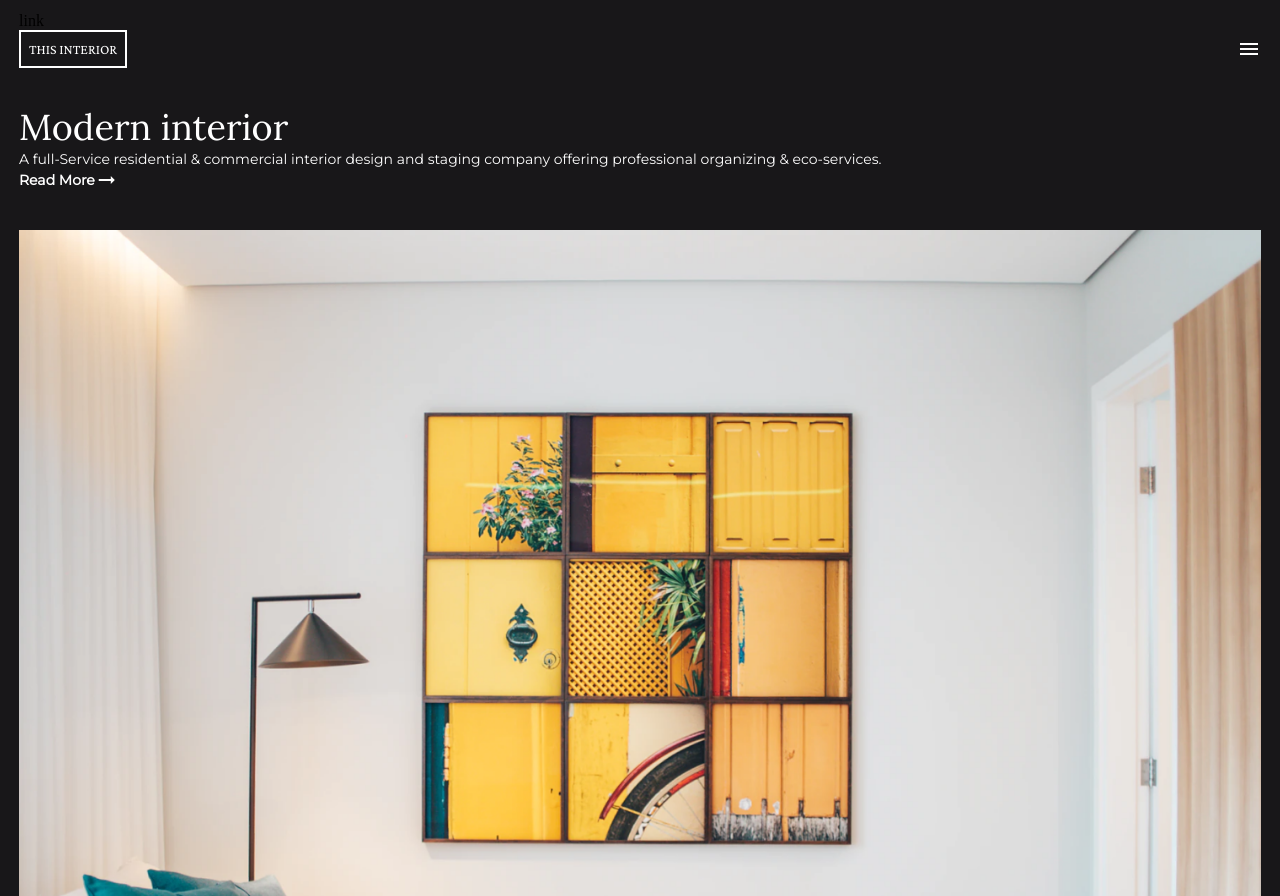
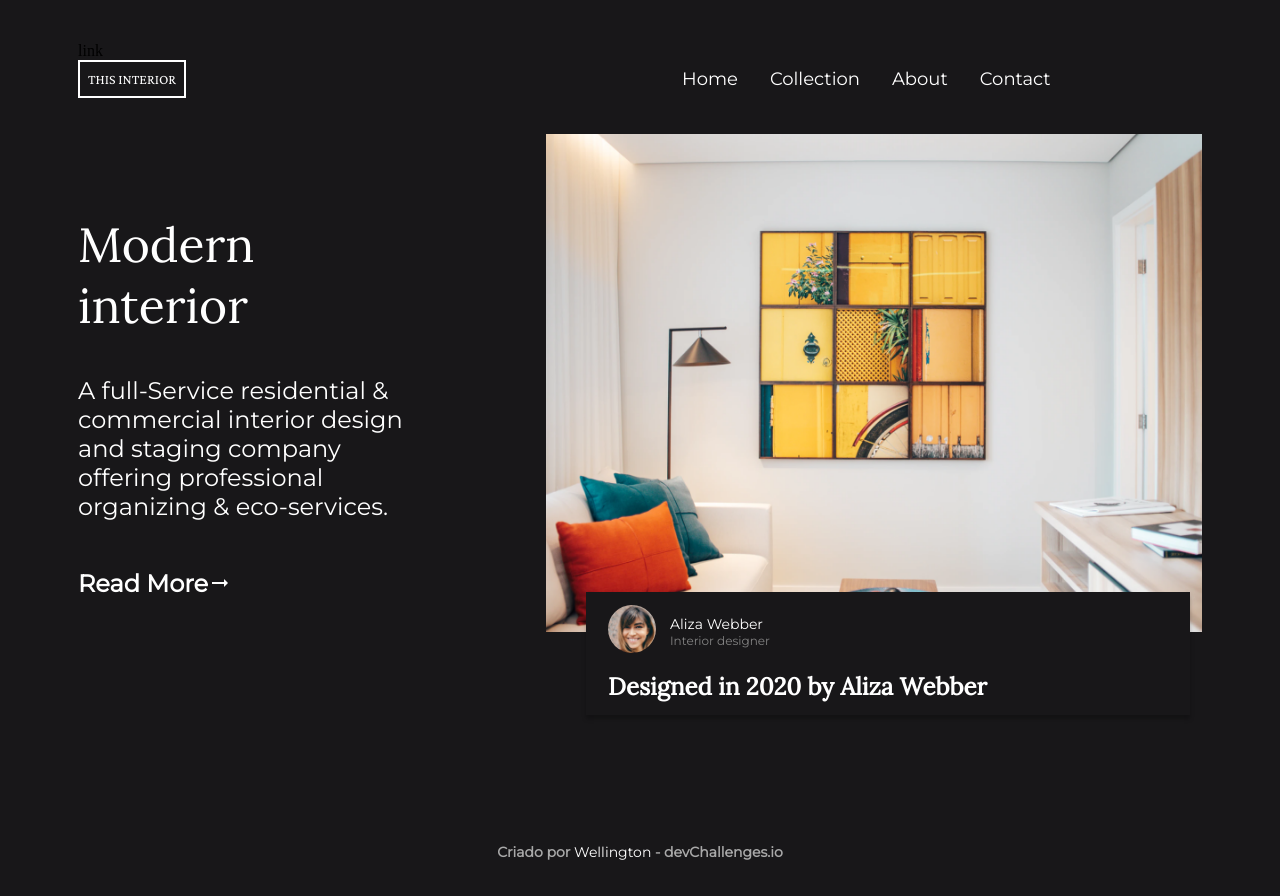
Before and after one commit to wellingtonhm/interior-consultant-master, a plain HTML site: page index.html in a window 1280 px wide. Shown: the top 896 px of the page. Drawn offline with nearby package versions, Linux system fonts and the light colour scheme.

Commit message:
Add files via upload

```diff
--- a/style/style.css
+++ b/style/style.css
@@ -263,7 +263,7 @@ a {
     font-size: 0.875em;
     font-weight: 700;
     color: var(--color-footer);
-    padding-top: 2rem;
+    padding-top: 8rem;
     padding-bottom: 2rem;
     text-align: center;
 }
@@ -272,3 +272,75 @@ a {
     text-decoration: none;
 
 }
+
+@media(min-width: 820px) {
+
+    /***** SIZE *****/
+
+    body {
+        margin: 2.625rem 4.875rem 1.5rem 4.875rem;
+    }
+
+    #content {
+        grid-template-columns: 1fr 2fr;
+        align-items: center;
+        gap: 8.75rem;
+    }
+
+    /***** FONTS *****/
+
+    .text-description h1 {
+        font-size: 3rem;
+        padding-bottom: 2.5rem;
+    }
+
+    .text-description p {
+        font-size: 1.5rem;
+        padding-bottom: 3rem;
+    }
+
+    .text-description a {
+        font-size: 1.5rem;
+    }
+
+    .name-author {
+        font-size: 0.875rem;
+
+    }
+
+    .title-author {
+        font-size: 0.75rem;
+    }
+
+    .description-author {
+        font-size: 1.5rem;
+
+    }
+
+    /***** MENU *****/
+    .menu-site {
+        display: grid;
+        background-color: var(--background-site);
+
+        height: 100%;
+        width: 0;
+
+        opacity: 1;
+        visibility: visible;
+
+        position: relative;
+        top: 0px;
+        left: 0px;
+
+        justify-content: flex-start;
+    }
+
+    .menu-hamburger {
+        opacity: 0;
+        visibility: hidden;
+    }
+
+    .content-menu-site {
+        display:flex;
+    }
+}
```
Also changed, not shown: script/main.js (line endings or trailing spaces), 1 other file.
